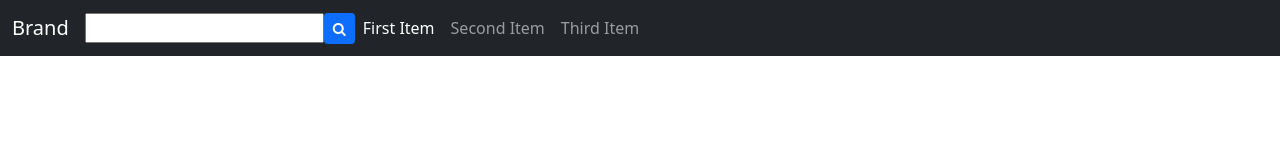
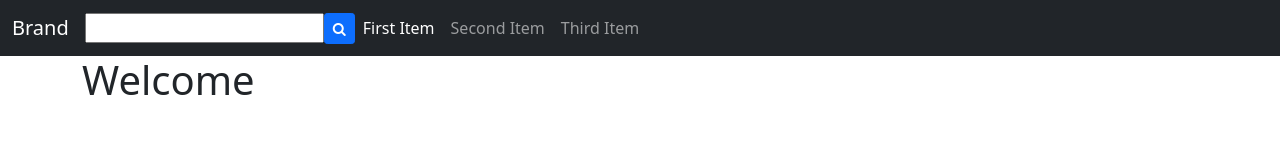
Before and after one commit to mr-shorten/UntitledProject, a plain HTML site: page index.html in a window 1280 px wide. Drawn offline with Linux system fonts and the light colour scheme.

Commit message:
Added Content container and heading

```diff
--- a/index.html
+++ b/index.html
@@ -28,6 +28,11 @@
             </nav>
         </div>
     </div>
+    <div class="container">
+        <div>
+            <h1>Welcome</h1>
+        </div>
+    </div>
     <script src="assets/bootstrap/js/bootstrap.min.js"></script>
 </body>
 
```
